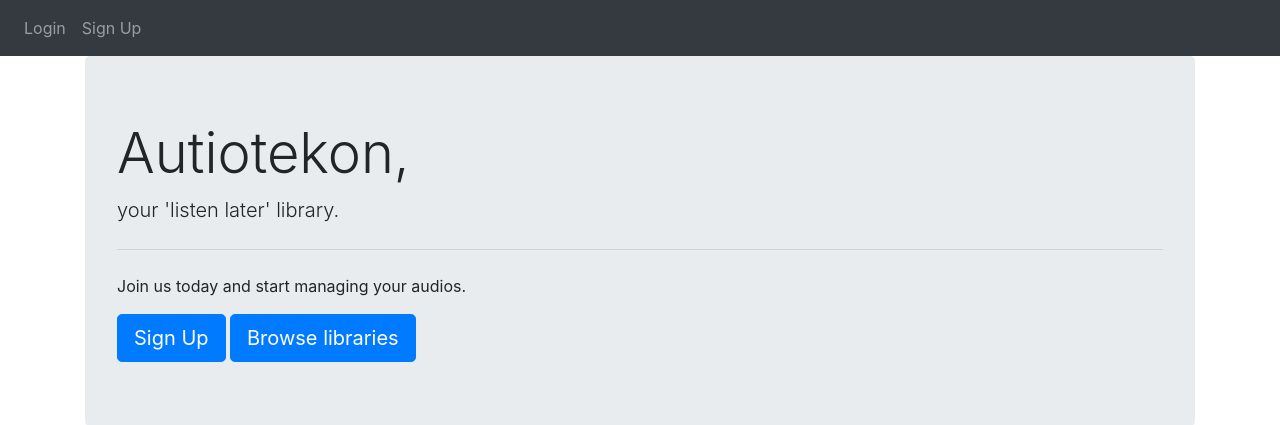
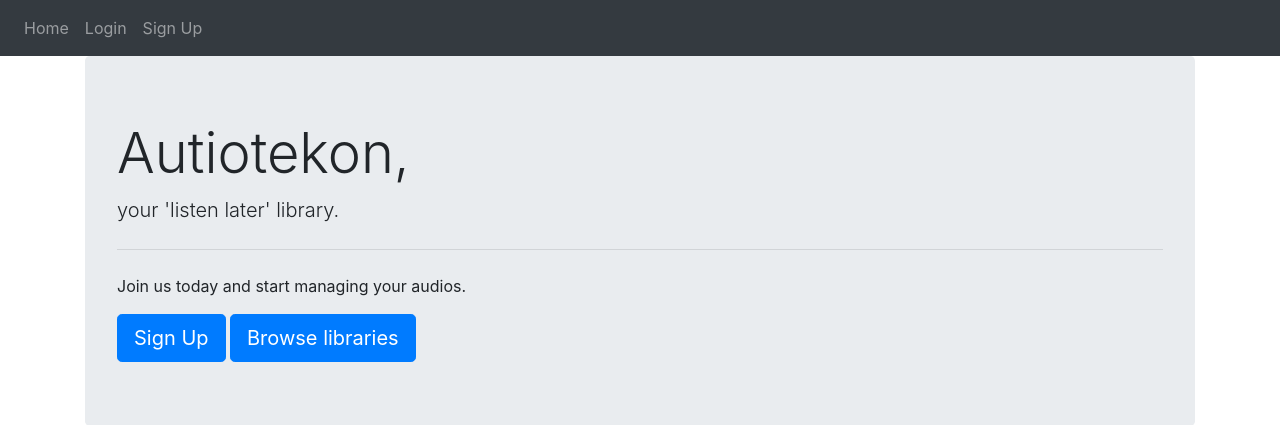
Before and after one commit to Krizzuu/audiotekon, a Flask app: page / in a window 1280 px wide. Shown: the top 425 px of the page. Run offline with Flask 3, Linux system fonts and the light colour scheme; some libraries are stand-ins or nearby versions.

Commit message:
added home to navbar

```diff
--- a/website/templates/base.html
+++ b/website/templates/base.html
@@ -29,8 +29,8 @@
       </button>
       <div class="collapse navbar-collapse" id="navbar">
         <div class="navbar-nav">
+          <a class="nav-item nav-link" id="home" href="/">Home</a>
           {% if user and user.is_authenticated %}
-          <a class="nav-item nav-link" id="home" href="/">Home</a>
           <a class="nav-item nav-link" id="logout" href="/logout">Logout</a>
           {% else %}
           <a class="nav-item nav-link" id="login" href="/login">Login</a>
```
